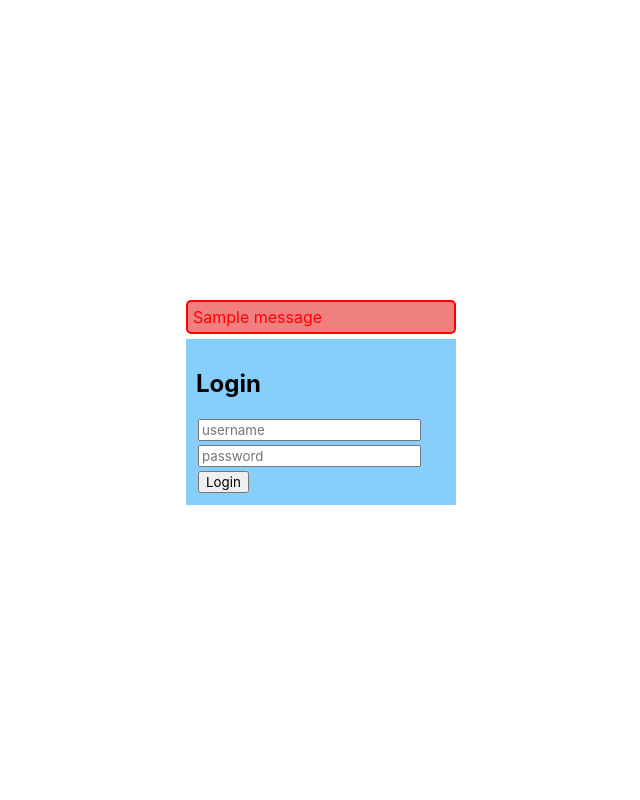
After one commit to 3cas/signoutmaster, a Flask app: page /login in a window 1280 px wide. The commit adds this page. Shown: the whole page, without its empty margins (319-959 px from the left). Run offline with Flask 2, Linux system fonts and the light colour scheme; tables that the repository leaves empty hold one stand-in row (values such as "Sample post"); one stand-in notice (Sample message) is shown; parts of the project's set-up code (start-up, migrations or seed data) failed here and were passed over; some web fonts are replaced.

Commit message:
work on signout system

```diff
--- a/signout.py
+++ b/signout.py
@@ -1,13 +1,48 @@
 from flask import Blueprint, render_template, request, redirect, url_for, session, flash
 from werkzeug.security import check_password_hash, generate_password_hash
 import sqlite3
+from datetime import datetime
 
 import tools
 
-con = sqlite3.connect(tools.inst("signout.db"))
+con = sqlite3.connect(tools.inst("signout.db"), check_same_thread=False)
 cur = con.cursor()
 
 signout = Blueprint("signout", __name__)
+
+ALLOWED_USERNAME = "abcdefghijklmnopqrstuvwxyz1234567890_-"
+
+def now(): return int(datetime.timestamp(datetime.now()))
+
+def check_user():
+    if ("user_id" not in session) or (not session["user_id"]):
+        return False
+
+    user = cur.execute(
+        "SELECT username FROM users WHERE id = ?",
+        (session["user_id"],)
+    ).fetchone()
+
+    if not user:
+        session.clear()
+        return False
+
+    return True
+
+def no_user():
+    flash("error:You must be signed in!")
+    return redirect(url_for("signout.login"))
+
+# if not check_user(): return no_user()
+
+@signout.app_template_filter("split")
+def my_split(text: str, splitter: str):
+    return text.split(splitter)
+
+@signout.after_request
+def after_request(response):
+    response.headers["Cache-Control"] = "no-cache, no-store, must-revalidate, post-check=0, pre-check=0"
+    return response
 
 @signout.route("/")
 def home():
@@ -22,13 +57,17 @@ def register_handler():
     username = request.form.get("username")
     password = request.form.get("password")
 
-    cur.execute(
-        "INSERT INTO users (username, password_hash, config) VALUES (?, ?, ?)",
-        (username, generate_password_hash(password), "{}")
-    )
-    con.commit()
+    try:
+        cur.execute(
+            "INSERT INTO users (username, password_hash, config) VALUES (?, ?, ?)",
+            (username, generate_password_hash(password), "{}")
+        )
+    except sqlite3.IntegrityError:
+        return "already exists"
+    else:
+        con.commit()
 
-    flash("Account {username} successfully created. You can now login.")
+    flash("success:Account {username} successfully created. You can now login.")
     return redirect(url_for("signout.login"))
 
 @signout.route("/login")
@@ -36,50 +75,74 @@ def login():
     return render_template("login.html")
 
 @signout.route("/login/handler", methods=["POST"])
-def login_hander():
+def login_handler():
     username = request.form.get("username")
     password = request.form.get("password")
 
     user = cur.execute(
-        "SELECT * FROM user WHERE username = ?", (username,)
+        "SELECT id, password_hash FROM users WHERE username = ?", (username,)
     ).fetchone()
 
     if user:
-        if check_password_hash(user["password_hash"], password):
+        if check_password_hash(user[1], password):
             session.clear()
-            session["user_id"] = user["id"]
+            session["user_id"] = user[0]
+            flash(f"success:Successfully signed in as {username}!")
             return redirect(url_for("signout.panel"))
 
-        flash("Incorrect password!")
+        else:
+            flash("error:Incorrect password!")
 
-    flash("That account doesn't exist!")
+    else:
+        flash("error:That account doesn't exist!")
 
     return redirect(url_for("signout.login"))
 
+@signout.route("/logout")
+def logout():
+    session.clear()
+    return redirect(url_for("signout.home"))
+
 @signout.route("/panel")
 def panel():
-    return render_template("panel.html")
+    if not check_user(): return no_user()
+
+    username = cur.execute(
+        "SELECT username FROM users WHERE id = ?",
+        (session["user_id"],)
+    ).fetchone()[0]
+
+    return render_template("panel.html", username=username)
 
 @signout.route("/panel/settings")
 def settings():
+    if not check_user(): return no_user()
+
     return render_template("settings.html")
 
 @signout.route("/panel/settings/apply")
 def apply_settings():
+    if not check_user(): return no_user()
     # ...
-    flash("Applied changes!")
+    flash("success:Applied changes!")
     return redirect(url_for("signout.settings"))
 
 @signout.route("/panel/monitor")
 def monitor():
+    if not check_user(): return no_user()
+
     return "monitoring page"
 
 @signout.route("/panel/student")
 def student():
+    if not check_user(): return no_user()
+
     return "student panel"
 
-@signout.route("/panel/sign")
+@signout.route("/panel/sign", methods=["POST"])
 def sign():
+    if not check_user(): return no_user()
+
     return "signing out or in"
 
 @signout.route("/share/<public_id>")
--- a/static/style.css
+++ b/static/style.css
@@ -12,6 +12,10 @@
     --accent: lightskyblue;
 }
 
+html {
+    height: 100%;
+}
+
 body {
     margin: 0px;
     height: 100%;
@@ -21,8 +25,8 @@ body * {
     font-family: "Inter";
 }
 
-html {
-    height: 100%;
+form * {
+    margin: 2px;
 }
 
 .wrapper {
@@ -39,10 +43,30 @@ html {
 
 .login-box {
     background-color: var(--accent);
-    height: 50px;
+    height: min-content;
     padding: 10px;
+    width: 250px;
 }
 
 .fillheight {
     height: 100%;
 }
+
+.flash {
+    border: 2px solid;
+    border-radius: 5px;
+    padding: 5px;
+    margin: 5px 0px;
+}
+
+.error {
+    border-color: red;
+    background-color: lightcoral;
+    color: red;
+}
+
+.success {
+    border-color: green;
+    background-color: lightgreen;
+    color: green;
+}
--- a/templates/base.html
+++ b/templates/base.html
@@ -1,3 +1,19 @@
+{% macro flashes() %}
+    {% for message in get_flashed_messages() %}
+        {% set split_m = message|split(":") %}
+        {% if split_m|length == 2 %}
+            {% set class = split_m[0] %}
+            {% set text = split_m[1] %}
+        {% else %}
+            {% set class = "error" %}
+            {% set text = split_m[0] %}
+        {% endif %}
+        <div class="flash {{ class }}">
+            <span>{{ text }}</span>
+        </div>
+    {% endfor %}
+{% endmacro %}
+
 <!DOCTYPE html>
 <html>
 <head>
--- /dev/null
+++ b/templates/center.html
@@ -0,0 +1,9 @@
+{% extends "base.html" %}
+
+{% block body %}
+    <div class="wrapper">
+        <div class="main">
+            {% block content %}{% endblock %}
+        </div>
+    </div>
+{% endblock %}
--- /dev/null
+++ b/templates/login.html
@@ -0,0 +1,17 @@
+{% extends "center.html" %}
+
+{% block title %}Login{% endblock %}
+
+{% block content %}
+    {{ flashes() }}
+    <div class="login-box">
+        <h2>Login</h2>
+        <form method="post" action="{{ url_for('signout.login_handler') }}">
+            <input type="text" name="username" placeholder="username">
+            <br>
+            <input type="password" name="password" placeholder="password">
+            <br>
+            <input type="submit" value="Login">
+        </form>
+    </div>
+{% endblock %}
```
Also changed, not shown: templates/panel.html (added, +8 -0 lines), templates/register.html (+2 -6 lines).
